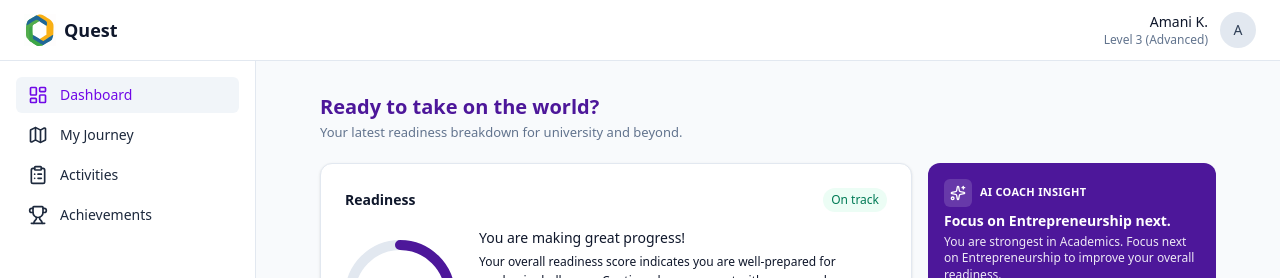
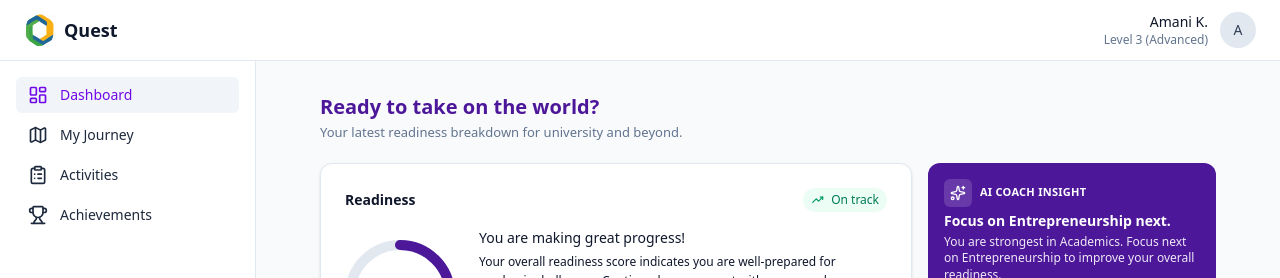
Before and after one commit to kenyansa/quest-demo-learner-readiness-application, a React (Vite) app: page / in a window 1280 px wide. Shown: the top 278 px of the page. Built offline with nearby package versions, Linux system fonts and the light colour scheme.

Commit message:
add trendwave to readiness card

```diff
--- /dev/null
+++ b/src/assets/icons/Trendwave.tsx
@@ -0,0 +1,19 @@
+import type { SVGProps } from 'react';
+
+export default function TrendWave(props: SVGProps<SVGSVGElement>) {
+  return (
+    <svg
+      viewBox="0 0 24 24"
+      fill="none"
+      stroke="currentColor"
+      strokeWidth="2"
+      strokeLinecap="round"
+      strokeLinejoin="round"
+      {...props}
+    >
+      <path d="M3 16l6-6 4 4 7-7" />
+      <path d="M20 7h-4" />
+      <path d="M20 7v4" />
+    </svg>
+  );
+}
--- a/src/components/dashboard/cards/readiness-card.tsx
+++ b/src/components/dashboard/cards/readiness-card.tsx
@@ -1,6 +1,7 @@
-import type { OverallReadiness } from "../../../types/readiness";
-import ProgressMessage from "../progress-message";
-import ReadinessRing from "../readiness-Ring";
+import TrendWave from '../../../assets/icons/Trendwave';
+import type { OverallReadiness } from '../../../types/readiness';
+import ProgressMessage from '../progress-message';
+import ReadinessRing from '../readiness-ring';
 
 interface ReadinessCardProps {
   overall: OverallReadiness;
@@ -13,8 +14,9 @@ export default function ReadinessCard({ overall }: ReadinessCardProps) {
     <div className="bg-white border border-slate-200 rounded-xl shadow-sm p-4 md:p-6">
       <div className="flex items-center justify-between">
         <h2 className="text-sm font-semibold text-slate-900">Readiness</h2>
-        <span className="text-xs rounded-full bg-emerald-50 text-emerald-700 px-2 py-1">
-          On track
+        <span className="inline-flex items-center gap-1.5 text-xs rounded-full bg-emerald-50 text-emerald-700 px-2 py-1">
+          <TrendWave className="h-3.5 w-3.5 text-emerald-600" />
+          <span>On track</span>
         </span>
       </div>
 
--- a/src/components/dashboard/cards/up-next-card.tsx
+++ b/src/components/dashboard/cards/up-next-card.tsx
@@ -1,6 +1,6 @@
 import type { Activity } from '../../../types/activity';
 import { iconsRecord } from '../../../constants/icons-record';
-import UpNextItem from '../up-next-Item';
+import UpNextItem from '../up-next-item';
 
 interface UpNextCardProps {
   activities: Activity[];
--- a/src/constants/icons-record.ts
+++ b/src/constants/icons-record.ts
@@ -1,3 +1,4 @@
+import type { ComponentType, SVGProps } from 'react';
 import {
   LayoutDashboard,
   Map,
@@ -12,10 +13,12 @@ import {
   Sparkles,
   Clock,
   ArrowRight,
-  type LucideIcon,
 } from 'lucide-react';
+import TrendWave from '../assets/icons/Trendwave';
 
-export const iconsRecord: Record<string, LucideIcon> = {
+export type IconType = ComponentType<SVGProps<SVGSVGElement>>;
+
+export const iconsRecord: Record<string, IconType> = {
   dashboard: LayoutDashboard,
   journey: Map,
   activities: ClipboardList,
@@ -31,4 +34,5 @@ export const iconsRecord: Record<string, LucideIcon> = {
   ai: Sparkles,
   upNext: Clock,
   arrowRight: ArrowRight,
+  trendWave: TrendWave,
 };
```
